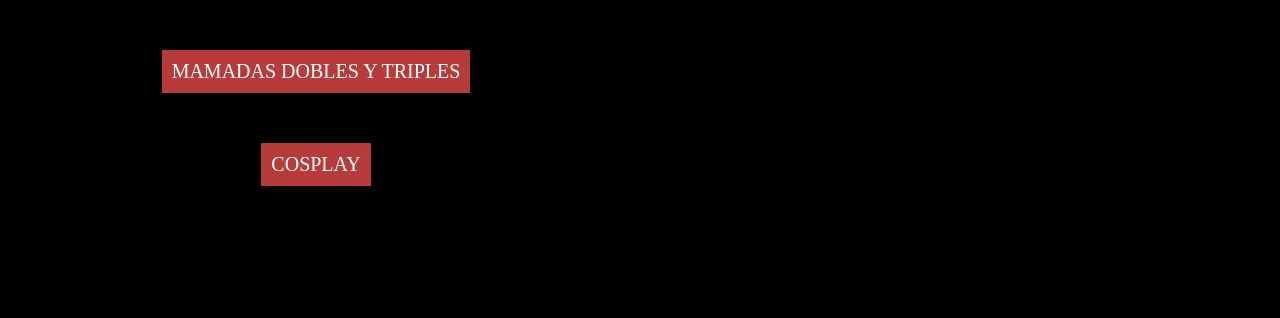
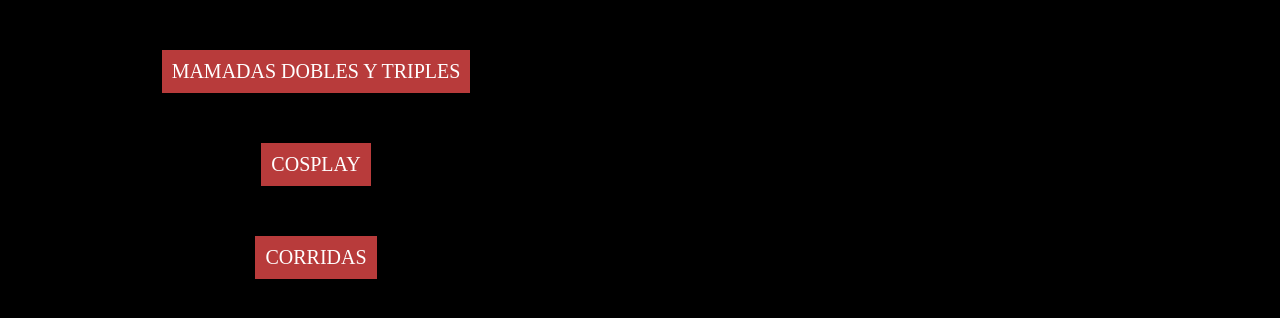
Before and after one commit to Masterstevson/ProyectoXXX, a plain HTML site: page index.html in a window 1280 px wide. Shown: the part 100-418 px from the top of the page. Drawn offline with Linux system fonts and the light colour scheme.

Commit message:
11  commit

```diff
--- a/index.html
+++ b/index.html
@@ -21,6 +21,11 @@
 		<a class='aCategorias' href="mamadasdobles.html?info=Cosplay">Cosplay</a>
 	</div>
 </div>
+<div class='divCategorias' id='' >
+	<div class='' id='' >
+		<a class='aCategorias' href="mamadasdobles.html?info=Corridas">Corridas</a>
+	</div>
+</div>
 
 
 </body>
```
Also changed, not shown: videos.txt.
